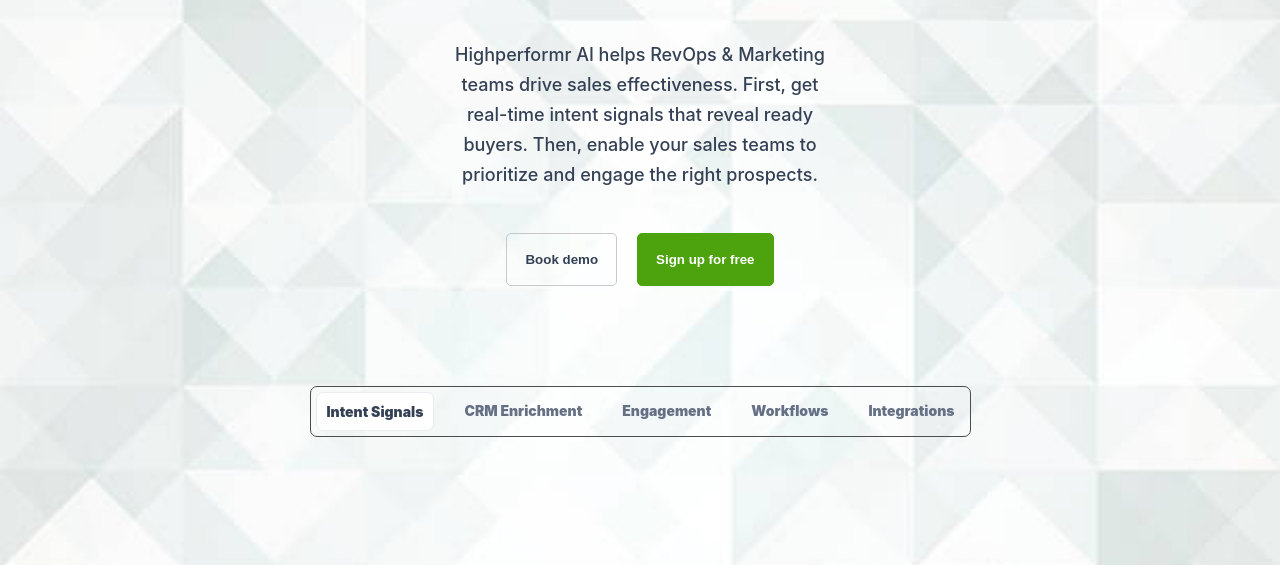
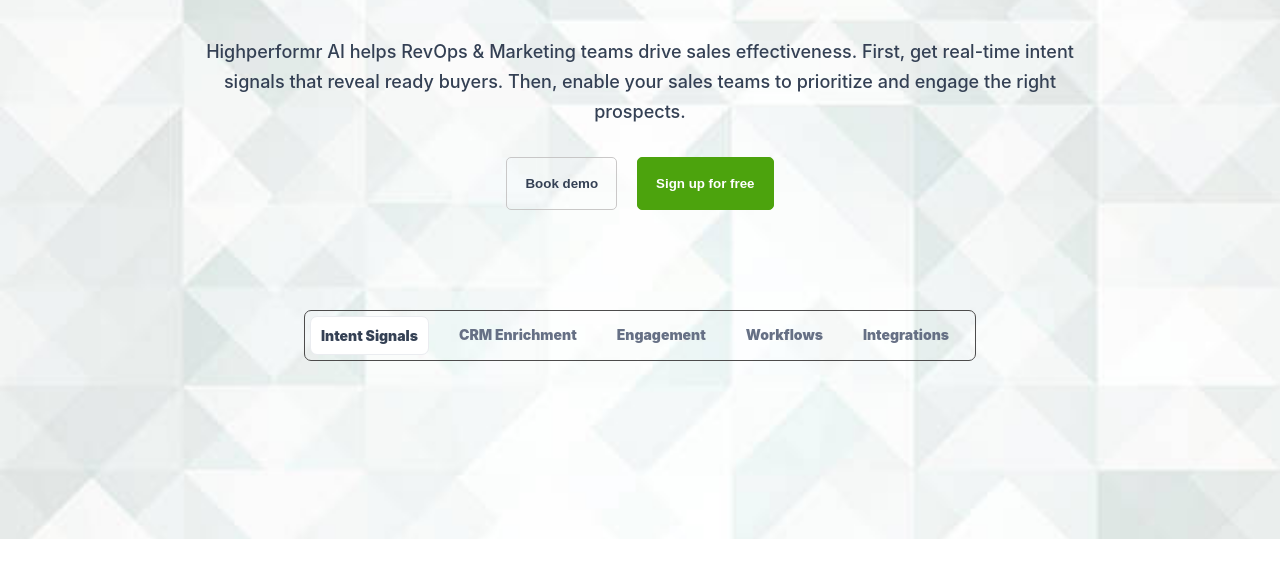
Before and after one commit to sabikesavan/html_learnings, a plain HTML site: page home_page.html in a window 1280 px wide. Shown: the part 261-826 px from the top of the page. After the commit the page ends 800 px from the top, so only its background shows below. Drawn offline with Linux system fonts and the light colour scheme.

Commit message:
home page UI changes updated

```diff
--- a/home_page.css
+++ b/home_page.css
@@ -7,6 +7,8 @@ body {
 }
 .container {
     padding: 20px;
+    max-width: 1200px;
+    margin: auto;
 }
 .rounded {
     margin: 30px;
@@ -18,6 +20,7 @@ body {
     margin: 50px auto;
     gap: 8px;
     background-color: #f9fafb;
+    flex-wrap: wrap;
 }
 #startup{
     border: 1px solid #d0d5dd;
@@ -43,9 +46,11 @@ body {
     text-align: center;
     font-weight: 500;
     font-size: 18px;
-    padding: 25px 420px;
     line-height: 30px;
     color: #344054;
+    max-width: 75%;
+    margin: auto;
+    padding: 30px 0;
 }
 .homeCta {
     display: flex;
@@ -78,13 +83,14 @@ body {
 }
 .footerCta {
     border: 1px solid #4d4c4c;
-    width: fit-content;
     margin: 100px auto;
     padding: 5px;
     border-radius: 7px;
     display: flex;
     gap: 20px;
     list-style-type: none;
+    flex-wrap: wrap;
+    max-width: 55%;
 }
 .footerCta li {
     background: none;
```
Also changed, not shown: sidebar.css (+4 -3 lines).
